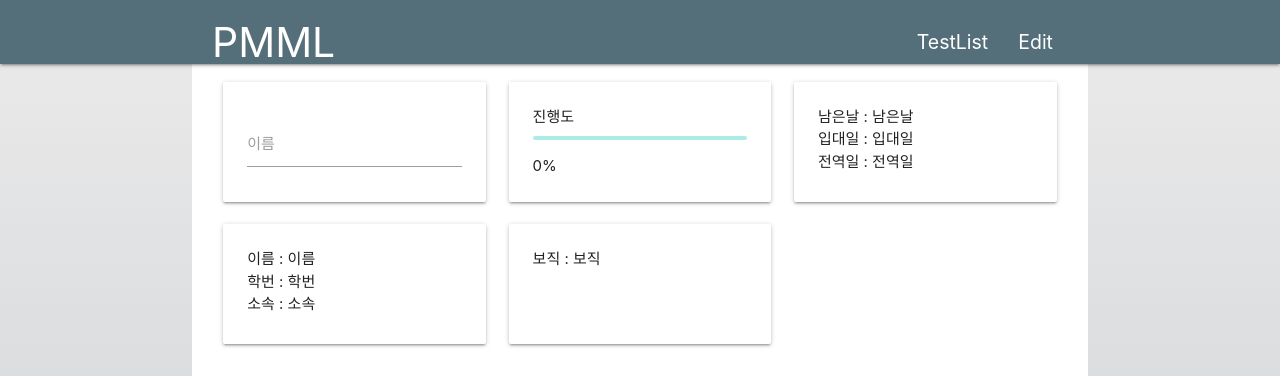
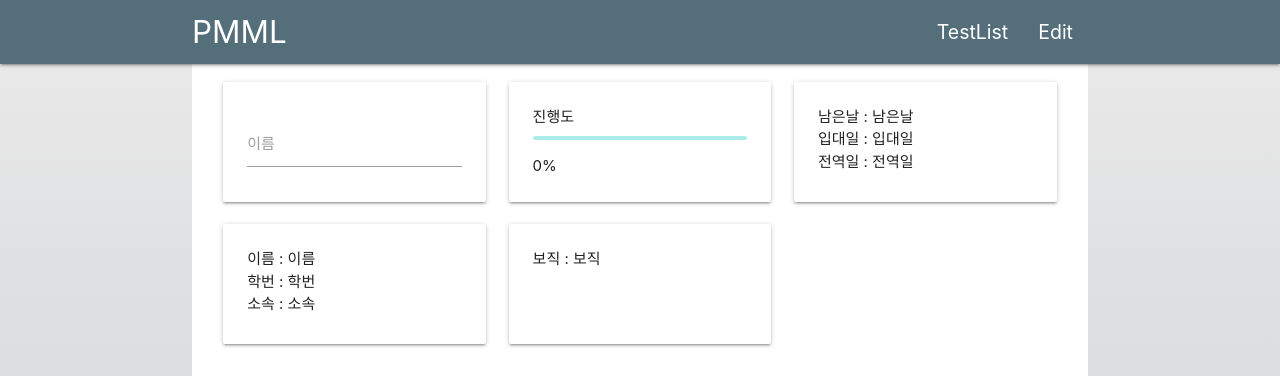
Before and after one commit to MoonJuhan/pmml, a PHP site: page / in a window 1280 px wide. Shown: the top 376 px of the page. Run offline with PHP 8.4, Linux system fonts and the light colour scheme; some libraries are stand-ins or nearby versions.

Commit message:
Design - css 수정

```diff
--- a/Stylesheets/testStyleSheet.css
+++ b/Stylesheets/testStyleSheet.css
@@ -15,6 +15,6 @@
     font-size: 1.3em;
 }
 
-.container {
+.contents {
     padding: 10px 20px 10px 20px;
 }
--- a/index.html
+++ b/index.html
@@ -34,7 +34,7 @@
                 <nav class="navfeature #37474f blue-grey darken-1">
                     <div class="container nav-wrapper">
                         <a href="#" class="waves-effect waves-light brand-logo">
-                            <span class="navmenu">PMML</span>
+                            <span class="pmml-logo">PMML</span>
                         </a>
                         <ul id="nav" class="hide-on-med-and-down right">
                             <li>
@@ -53,7 +53,7 @@
         </header>
 
         <div class="container #ffffff white">
-            <div class="row">
+            <div class="row contents">
                 <div class="col s4">
                     <div class="card-panel N/A transparent">
                         <div class="input-field">
```
